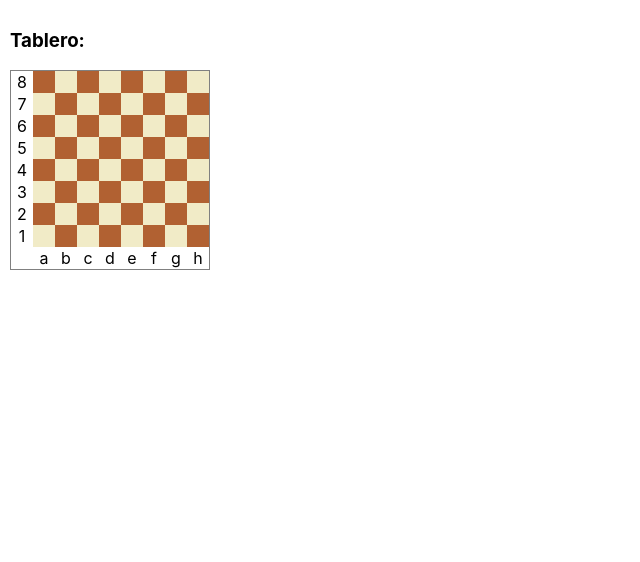
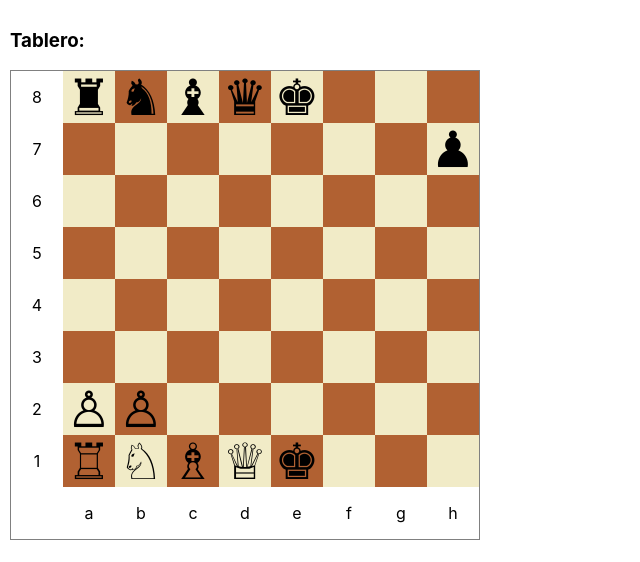
Before and after one commit to carlosmatthews/ajedrez, a React (Create React App) app in the folder ajedrez-frontend/: page / in a window 1280 px wide. Shown: the top 562 px of the page, without its empty margins (0-640 px from the left). Built offline with nearby package versions, Linux system fonts and the light colour scheme.

Commit message:
piezas en el frontend

```diff
--- a/ajedrez-frontend/src/App.css
+++ b/ajedrez-frontend/src/App.css
@@ -6,9 +6,14 @@
 
 #tablero td {
   margin: 0;
-  height: 20px;
-  width: 20px;
+  height: 50px;
+  width: 50px;
   text-align: center;
+}
+
+#tablero td.casillero {
+  font-size: 50px;
+  line-height: 50px
 }
 
 #tablero td.posible {border: 2px red solid;}
--- a/ajedrez-frontend/src/Tablero.js
+++ b/ajedrez-frontend/src/Tablero.js
@@ -13,7 +13,22 @@ class Tablero extends Component {
 
   cargar_tablero() {
     console.log('cargar tablero');
-    this.setState({tablero: {} }); // TODO: llamar API de carli
+    const tablero = {}; // TODO: llamar API de carli
+    tablero[[1,0]] = ['P', 'B'];
+    tablero[[1,1]] = ['P', 'B'];
+    tablero[[0,0]] = ['T', 'B'];
+    tablero[[0,1]] = ['C', 'B'];
+    tablero[[0,2]] = ['A', 'B'];
+    tablero[[0,3]] = ['RA', 'B'];
+    tablero[[0,4]] = ['R', 'N'];
+
+    tablero[[6,7]] = ['P', 'N'];
+    tablero[[7,0]] = ['T', 'N'];
+    tablero[[7,1]] = ['C', 'N'];
+    tablero[[7,2]] = ['A', 'N'];
+    tablero[[7,3]] = ['RA', 'N'];
+    tablero[[7,4]] = ['R', 'N'];
+    this.setState({tablero: tablero});
   }
 
   click_casillero(f,c) {
@@ -31,7 +46,7 @@ class Tablero extends Component {
     for (const f of rango_8) {
       const fila = [];
       for (const c of rango_8) {
-        fila.push(null);
+        fila.push(tablero[[f,c]]);
       }
       filas.push(fila);
     }
@@ -53,10 +68,11 @@ class Tablero extends Component {
 
 const FilaTablero = (props) => <tr>
   <td>{props.f + 1}</td>
-  { props.fila.map((columna, c) =>
+  { props.fila.map((casillero, c) =>
     <Casillero key={[props.f, c]}
                f={props.f}
                c={c}
+               casillero={casillero}
                mov_posibles={props.mov_posibles}
                click={props.click}/>
    )}
@@ -64,12 +80,30 @@ const FilaTablero = (props) => <tr>
 
 class Casillero extends Component {
   render() {
+
+    const piezas = {};
+    piezas[['R','B']] = '♔';
+    piezas[['RA','B']] = '♕';
+    piezas[['T','B']] = '♖';
+    piezas[['C','B']] = '♘';
+    piezas[['A','B']] = '♗';
+    piezas[['P','B']] = '♙';
+    piezas[['R','N']] = '♚';
+    piezas[['RA','N']] = '♛';
+    piezas[['T','N']] = '♜';
+    piezas[['C','N']] = '♞';
+    piezas[['A','N']] = '♝';
+    piezas[['P','N']] = '♟︎';
+
     const props = this.props;
     const f = props.f;
     const c = props.c;
-    const color = (f + c) % 2 === 0 ? 'claro' : 'oscuro';
+    const casillero = props.casillero;
+    const color = (f + c) % 2 === 0 ? 'oscuro' : 'claro';
     const es_posible = props.mov_posibles.findIndex(([e0,e1]) => e0 === f && e1 === c) >= 0;
-    return <td className={`${color} ${es_posible && 'posible'}`} onClick={()=>props.click(f, c)}></td>;
+    const pieza = casillero ? piezas[casillero] : '';
+    console.log(f,c, pieza, pieza);
+    return <td className={`casillero ${color} ${es_posible && 'posible'}`} onClick={()=>props.click(f, c)}>{pieza}</td>;
   }
 }
 
```
Also changed, not shown: 12 other files (tests, documents, lock files or other folders).
